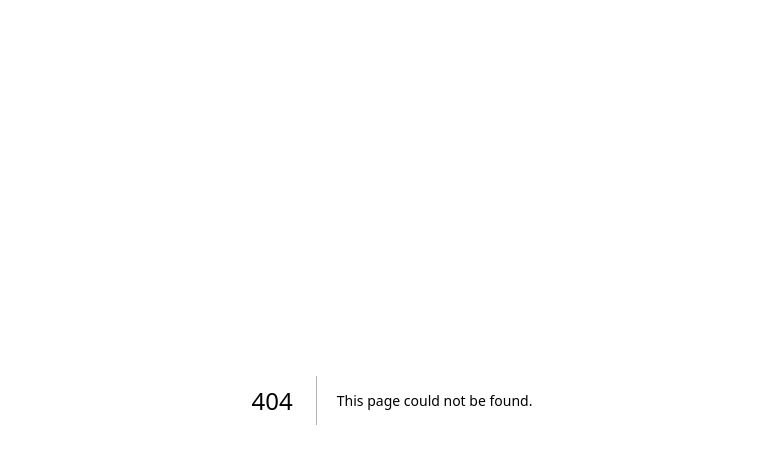
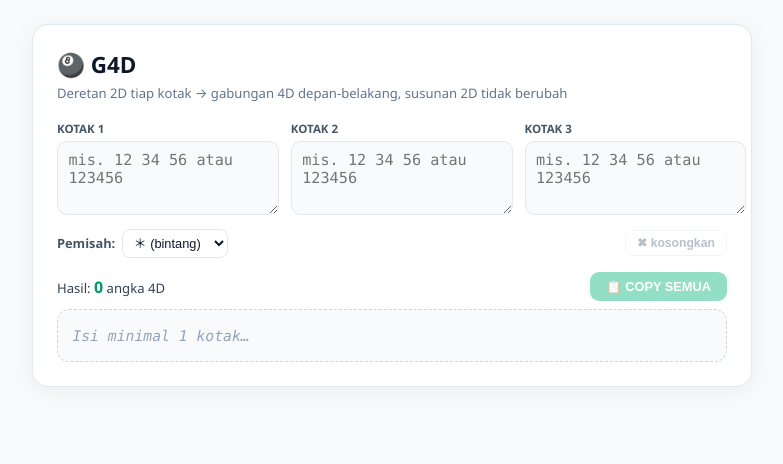
Before and after one commit to luckyone18/ln-generator, a Next.js app: page /luckyone in a window 1280 px wide. Before the commit this address had no page. Shown: the top 464 px of the page, without its empty margins (248-1031 px from the left). Built offline with nearby package versions, Linux system fonts and the light colour scheme.

Commit message:
feat(luckyone): halaman rahasia generator 4D — 3 input deretan 2D, gabungan depan-belakang dua arah tanpa ubah susunan, noindex & tanpa link publik

```diff
--- /dev/null
+++ b/app/luckyone/gen4d.js
@@ -0,0 +1,157 @@
+"use client";
+
+import { useMemo, useState } from "react";
+import styles from "./lucky.module.css";
+
+// parse deretan 2D: pemisah bebas (* spasi koma ; | newline) atau digit panjang -> potong per 2
+function parse2D(raw) {
+  const s = String(raw || "").trim();
+  if (!s) return { ok: [], bad: [] };
+  const hasDelim = /[*\s,;|]/.test(s);
+  const tokens = hasDelim ? s.split(/[*\s,;|]+/).filter(Boolean) : (s.match(/\d{1,2}|\d/g) || []);
+  const ok = [];
+  const bad = [];
+  if (!hasDelim && /^\d+$/.test(s)) {
+    // tanpa pemisah sama sekali: potong tepat per 2 digit
+    for (let i = 0; i + 2 <= s.length; i += 2) ok.push(s.slice(i, i + 2));
+    if (s.length % 2) bad.push(s.slice(-1));
+    return { ok, bad };
+  }
+  tokens.forEach((t) => (/^\d{2}$/.test(t) ? ok.push(t) : bad.push(t)));
+  return { ok, bad };
+}
+
+// gabung => 4D depan-belakang tanpa mengubah susunan 2D
+function build4D(boxes) {
+  const filled = boxes.map((b) => b.filter(Boolean)).filter((b) => b.length);
+  const seen = new Set();
+  const out = [];
+  const push = (v) => {
+    if (!seen.has(v)) {
+      seen.add(v);
+      out.push(v);
+    }
+  };
+  if (filled.length === 1) {
+    // 1 kotak saja: pasangan terurut elemen berbeda dalam kotak (a!=b posisi)
+    const arr = filled[0];
+    for (let i = 0; i < arr.length; i++)
+      for (let j = 0; j < arr.length; j++) if (i !== j) push(arr[i] + arr[j]);
+    return out;
+  }
+  // >=2 kotak: tiap KOTAK dipasangkan dua arah dengan kotak lainnya
+  for (let a = 0; a < filled.length; a++)
+    for (let b = 0; b < filled.length; b++) {
+      if (a === b) continue;
+      for (const x of filled[a]) for (const y of filled[b]) push(x + y);
+    }
+  return out;
+}
+
+export default function Gen4D() {
+  const [raws, setRaws] = useState(["", "", ""]);
+  const [sep, setSep] = useState("*");
+  const [copied, setCopied] = useState(false);
+
+  const parsed = useMemo(() => raws.map(parse2D), [raws]);
+  const results = useMemo(() => build4D(parsed.map((p) => p.ok)), [parsed]);
+  const totalBad = parsed.reduce((n, p) => n + p.bad.length, 0);
+
+  const setBox = (i, v) => setRaws((prev) => prev.map((x, j) => (j === i ? v : x)));
+
+  const doCopy = async () => {
+    const text = results.join(sep);
+    if (!text) return;
+    try {
+      await navigator.clipboard.writeText(text);
+    } catch {
+      const ta = document.createElement("textarea");
+      ta.value = text;
+      ta.style.position = "fixed";
+      ta.style.opacity = "0";
+      document.body.appendChild(ta);
+      ta.select();
+      document.execCommand("copy");
+      document.body.removeChild(ta);
+    }
+    setCopied(true);
+    setTimeout(() => setCopied(false), 1500);
+  };
+
+  return (
+    <main className={styles.page}>
+      <div className={styles.card}>
+        <h1 className={styles.title}>🎱 G4D</h1>
+        <p className={styles.sub}>
+          Deretan 2D tiap kotak → gabungan 4D depan-belakang, susunan 2D tidak berubah
+        </p>
+
+        <div className={styles.boxes}>
+          {raws.map((r, i) => (
+            <label key={i} className={styles.boxWrap}>
+              <span className={styles.boxLabel}>
+                Kotak {i + 1}
+                {parsed[i].ok.length > 0 && (
+                  <em className={styles.boxCount}>{parsed[i].ok.length}×2D</em>
+                )}
+                {parsed[i].bad.length > 0 && (
+                  <em className={styles.boxBad}>{parsed[i].bad.length} invalid</em>
+                )}
+              </span>
+              <textarea
+                className={styles.boxInput}
+                value={r}
+                onChange={(e) => setBox(i, e.target.value)}
+                placeholder="mis. 12 34 56 atau 123456"
+                rows={3}
+                spellCheck={false}
+              />
+            </label>
+          ))}
+        </div>
+
+        <div className={styles.row}>
+          <label className={styles.sepWrap}>
+            Pemisah:{" "}
+            <select value={sep} onChange={(e) => setSep(e.target.value)} className={styles.sepSel}>
+              <option value="*">＊ (bintang)</option>
+              <option value=" ">spasi</option>
+              <option value=",">koma</option>
+              <option value="|">garis tegak |</option>
+              <option value={"\n"}>baris baru</option>
+            </select>
+          </label>
+          <button
+            type="button"
+            className={styles.btnClear}
+            onClick={() => setRaws(["", "", ""])}
+            disabled={!raws.some(Boolean)}
+          >
+            ✖ kosongkan
+          </button>
+        </div>
+
+        <section className={styles.outHead}>
+          <span>
+            Hasil: <b>{results.length}</b> angka 4D{totalBad ? ` · ${totalBad} token diabaikan` : ""}
+          </span>
+          <button type="button" className={styles.btnCopy} onClick={doCopy} disabled={!results.length}>
+            {copied ? "✓ tersalin" : "📋 COPY SEMUA"}
+          </button>
+        </section>
+
+        <div className={styles.resultBox}>
+          {results.length ? (
+            sep === "\n" ? (
+              results.map((r) => <div key={r}>{r}</div>)
+            ) : (
+              results.join(sep)
+            )
+          ) : (
+            <span className={styles.idle}>Isi minimal 1 kotak…</span>
+          )}
+        </div>
+      </div>
+    </main>
+  );
+}
--- /dev/null
+++ b/app/luckyone/lucky.module.css
@@ -0,0 +1,181 @@
+.page {
+  min-height: 100vh;
+  display: flex;
+  justify-content: center;
+  align-items: flex-start;
+  padding: 1.5rem 1rem;
+  background: #f8fafc;
+}
+
+.card {
+  width: 100%;
+  max-width: 720px;
+  background: #fff;
+  border: 1px solid #e2e8f0;
+  border-radius: 16px;
+  padding: 1.5rem;
+  box-shadow: 0 4px 24px rgba(15, 23, 42, 0.06);
+}
+
+.title {
+  margin: 0 0 0.25rem;
+  font-size: 1.4rem;
+  font-weight: 900;
+  color: #0f172a;
+}
+
+.sub {
+  margin: 0 0 1.2rem;
+  font-size: 0.82rem;
+  color: #64748b;
+}
+
+.boxes {
+  display: grid;
+  grid-template-columns: repeat(3, 1fr);
+  gap: 0.75rem;
+}
+@media (max-width: 640px) {
+  .boxes {
+    grid-template-columns: 1fr;
+  }
+}
+
+.boxWrap {
+  display: flex;
+  flex-direction: column;
+  gap: 0.3rem;
+}
+
+.boxLabel {
+  font-size: 0.72rem;
+  font-weight: 800;
+  color: #475569;
+  text-transform: uppercase;
+  display: flex;
+  gap: 0.4rem;
+  align-items: center;
+  flex-wrap: wrap;
+}
+.boxCount {
+  font-style: normal;
+  color: #059669;
+  font-weight: 700;
+}
+.boxBad {
+  font-style: normal;
+  color: #dc2626;
+  font-weight: 700;
+}
+
+.boxInput {
+  border: 1.5px solid #e2e8f0;
+  border-radius: 10px;
+  padding: 0.55rem 0.65rem;
+  font-size: 0.95rem;
+  font-family: ui-monospace, "SF Mono", Menlo, Consolas, monospace;
+  color: #0f172a;
+  resize: vertical;
+  background: #f8fafc;
+}
+.boxInput:focus {
+  outline: none;
+  border-color: #10b981;
+  background: #fff;
+}
+
+.row {
+  display: flex;
+  align-items: center;
+  justify-content: space-between;
+  gap: 0.75rem;
+  margin: 0.9rem 0;
+  flex-wrap: wrap;
+}
+
+.sepWrap {
+  font-size: 0.8rem;
+  font-weight: 700;
+  color: #475569;
+  display: flex;
+  align-items: center;
+  gap: 0.4rem;
+}
+.sepSel {
+  border: 1px solid #e2e8f0;
+  border-radius: 8px;
+  padding: 0.3rem 0.45rem;
+  font-size: 0.8rem;
+  background: #fff;
+  color: #0f172a;
+}
+
+.btnClear {
+  background: transparent;
+  border: 1px solid #e2e8f0;
+  border-radius: 8px;
+  padding: 0.32rem 0.7rem;
+  font-size: 0.76rem;
+  font-weight: 700;
+  color: #64748b;
+  cursor: pointer;
+}
+.btnClear:hover:enabled {
+  border-color: #f87171;
+  color: #dc2626;
+}
+.btnClear:disabled {
+  opacity: 0.45;
+  cursor: not-allowed;
+}
+
+.outHead {
+  display: flex;
+  align-items: center;
+  justify-content: space-between;
+  gap: 0.75rem;
+  margin-bottom: 0.5rem;
+  font-size: 0.82rem;
+  color: #334155;
+}
+.outHead b {
+  color: #059669;
+  font-size: 1rem;
+}
+
+.btnCopy {
+  background: #10b981;
+  border: none;
+  border-radius: 9px;
+  padding: 0.45rem 1rem;
+  font-size: 0.8rem;
+  font-weight: 800;
+  color: #fff;
+  cursor: pointer;
+}
+.btnCopy:hover:enabled {
+  background: #059669;
+}
+.btnCopy:disabled {
+  opacity: 0.45;
+  cursor: not-allowed;
+}
+
+.resultBox {
+  border: 1.5px dashed #cbd5e1;
+  border-radius: 12px;
+  background: #f8fafc;
+  padding: 0.8rem 0.9rem;
+  font-family: ui-monospace, "SF Mono", Menlo, Consolas, monospace;
+  font-size: 0.92rem;
+  line-height: 1.7;
+  color: #0f172a;
+  max-height: 320px;
+  overflow: auto;
+  word-break: break-all;
+}
+
+.idle {
+  color: #94a3b8;
+  font-style: italic;
+}
--- /dev/null
+++ b/app/luckyone/page.js
@@ -0,0 +1,11 @@
+import Gen4D from "./gen4d";
+
+// Halaman RAHASIA — tidak di-link dari mana pun & noindex buat search engine.
+export const metadata = {
+  title: "G4D",
+  robots: { index: false, follow: false },
+};
+
+export default function LuckyOnePage() {
+  return <Gen4D />;
+}
```
